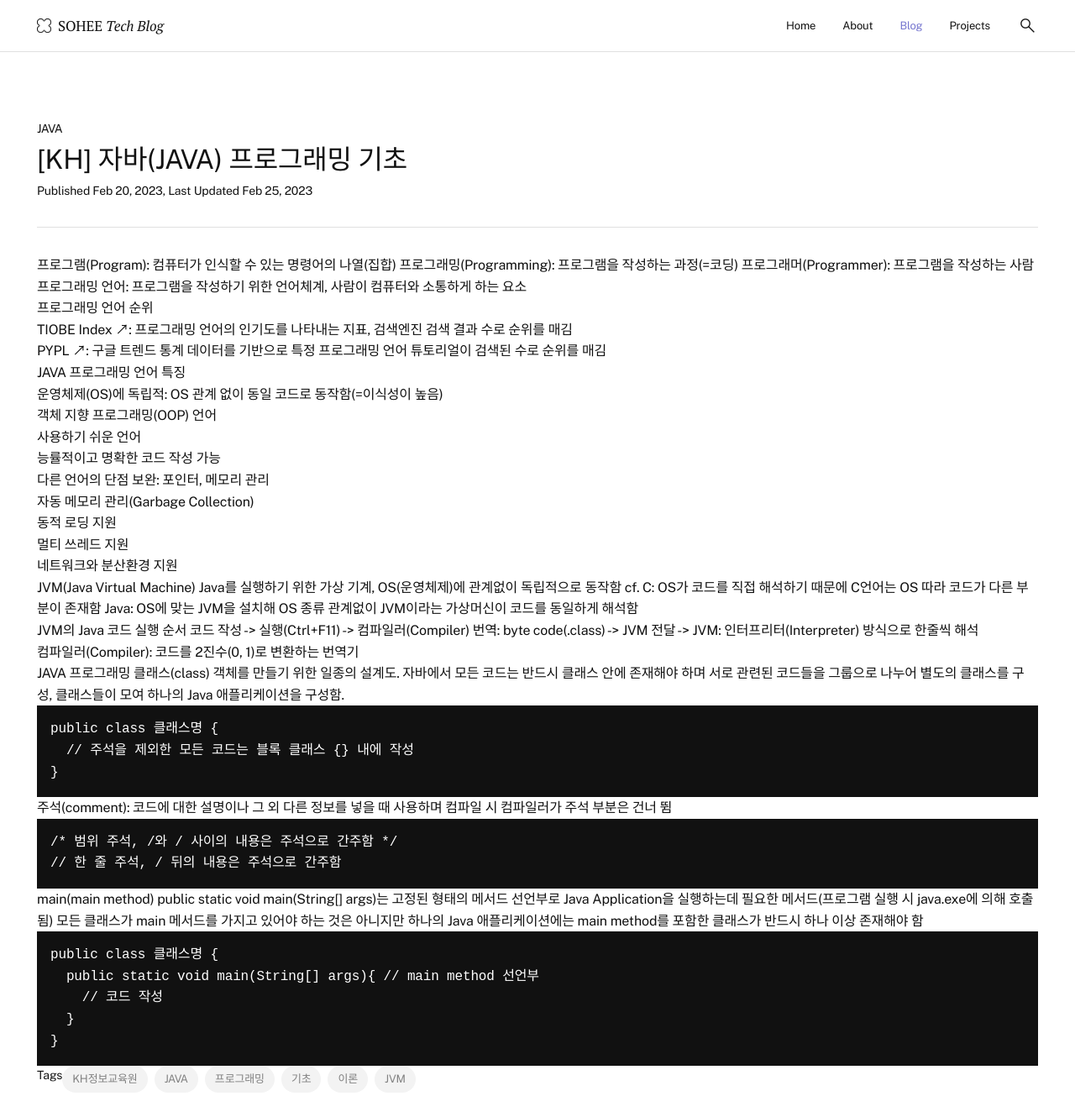
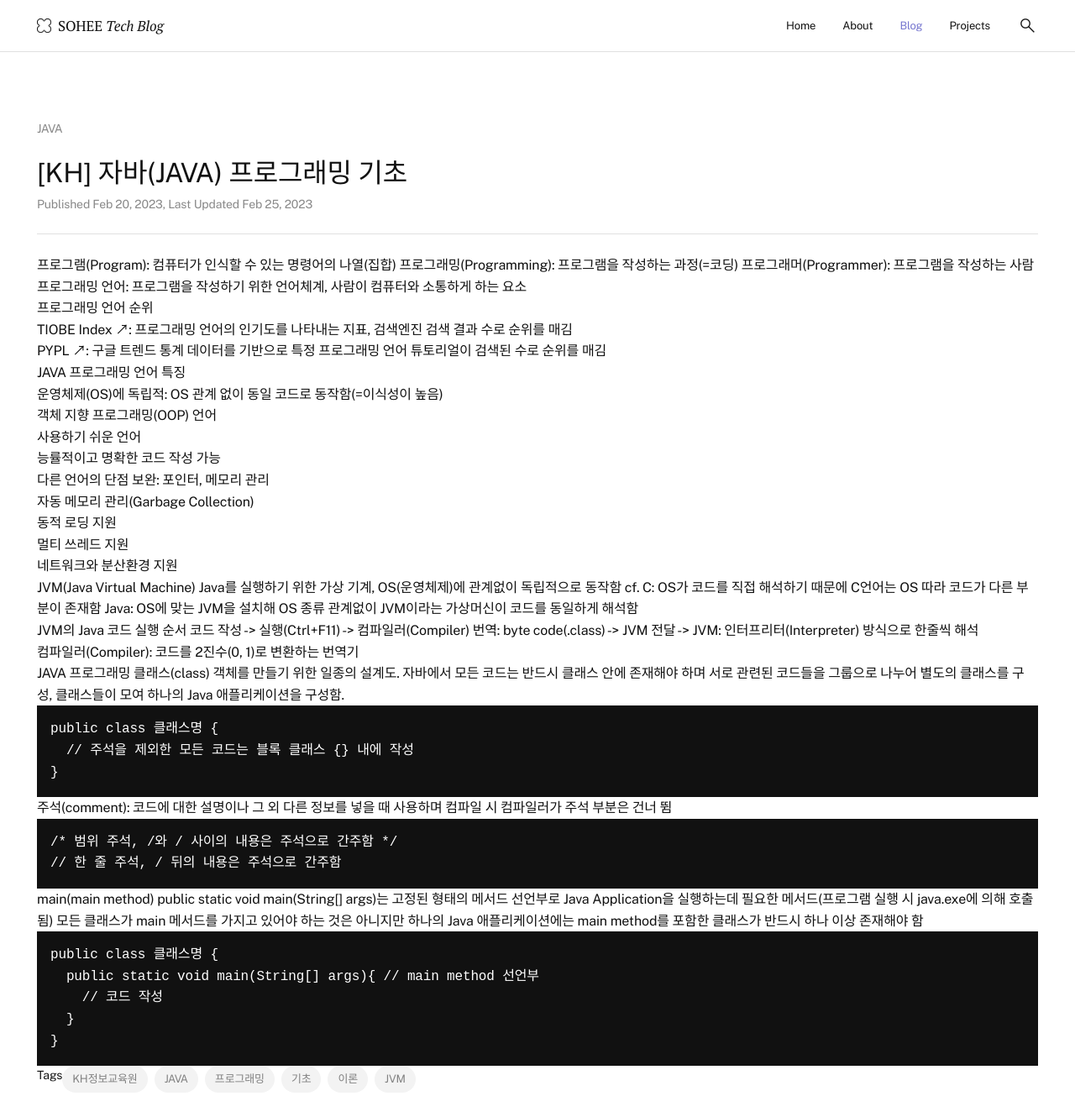
Before and after one commit to soheetech/soheetech.github.io, a Jekyll site: the page built from _posts/2023-02-25-kh-01-basic.md, in a window 1280 px wide and 1400 px high. Shown: the top 1330 px of the window at 84% size. Built offline with Jekyll 4.4.1, drawn with Linux system fonts in a browser that asks for light colours.

Commit message:
Update post.css

```diff
--- a/assets/css/post.css
+++ b/assets/css/post.css
@@ -22,20 +22,26 @@
   .post-list .post-teaser, .post-list .post-excerpt  { margin-top: var(--size-50); }
 
 
-/* post meta */
 
-.post-meta {
-  padding-bottom: var(--size-60);
-  margin-bottom: var(--size-60);
+
+/* detail */
+
+
+/* post detail - meta */
+
+.page-post .post-meta {
+  padding-bottom: var(--size-50);
+  margin-bottom: var(--size-50);
   border-bottom: 1px solid var(--color-gray);
 }
 
-.post-meta {}
+.page-post .post-category { margin-bottom: var(--size-40); }
+.page-post .post-category a, .page-post .post-date { color: var(--color-d-gray); }
 
-.post-meta .post-title { font-size: 32px; }
+.page-post .post-title { font-size: 32px; }
 
 
 
-/* post detail */
+/* post detail - contents */
 
-.post-content { font-size: var(--font-big); }
+.page-post .post-content { font-size: var(--font-big); }
```
